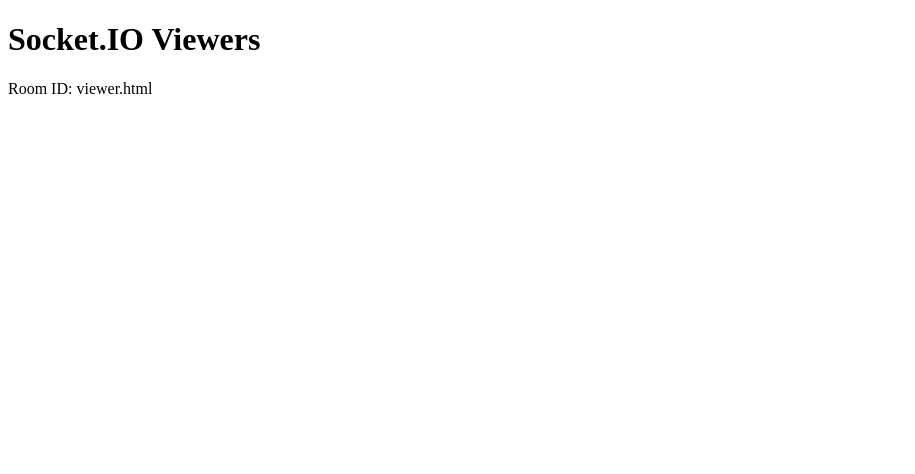
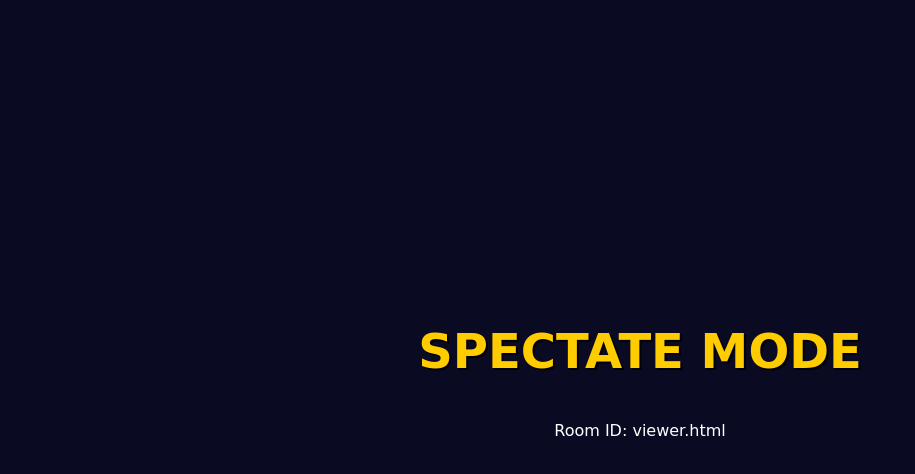
Before and after one commit to waveyboym/bbd-mazemotion, a website: page public/viewer.html in a window 1280 px wide. Shown: the whole page, without its empty margins (0-915 px from the left). Drawn offline with nearby package versions, Linux system fonts and the light colour scheme; no server answers.

Commit message:
Added basic frontend to Viewing Page

```diff
--- /dev/null
+++ b/public/style/viewer.css
@@ -0,0 +1,24 @@
+body {
+    font-family: 'Press Start 2P', cursive;
+    background-color: #0a0a23;
+    color: #ffffff;
+    display: flex;
+    flex-direction: column;
+    align-items: center;
+    justify-content: center;
+    height: 100vh;
+    margin: 0;
+}
+
+h1 {
+    color: #ffcc00;
+    text-shadow: 2px 2px #000000;
+    font-size: 3em;
+}
+
+div {
+    margin: 10px;
+}
+
+
+@import url('https://fonts.googleapis.com/css2?family=Press+Start+2P&display=swap');
--- a/public/viewer.html
+++ b/public/viewer.html
@@ -3,10 +3,11 @@
 <head>
     <meta charset="UTF-8">
     <meta name="viewport" content="width=device-width, initial-scale=1.0">
-    <title>Socket.IO Rooms - Viewer</title>
+    <title>Maze Motion | Watch</title>
+    <link rel="stylesheet" href="/style/viewer.css">
 </head>
 <body>
-    <h1>Socket.IO Viewers</h1>
+    <h1>SPECTATE MODE</h1>
     <div id="roomId"></div>
     <div id="status"></div>
     <div id="players"></div>
```
